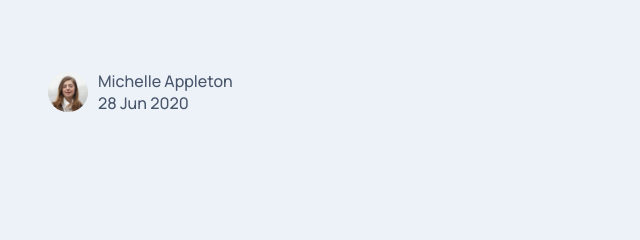
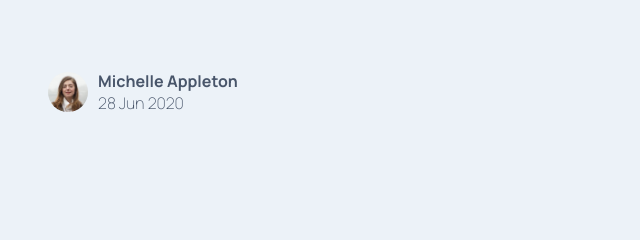
Before and after one commit to Adi0022/aditya-second-ui-challenge, a plain HTML site: page index.html in a window 1280 px wide. Shown: the part 410-650 px from the top of the page, 329-969 px from the left. Drawn offline with Linux system fonts and the light colour scheme.

Commit message:
first class end

```diff
--- a/style.css
+++ b/style.css
@@ -82,3 +82,9 @@ height: 40px;
 border-radius: 50px;
 margin-right: 10px;
 }
+.user-info >p:first-child{
+font-weight: 700;
+}
+.user-info >p:last-child{
+font-weight: 100;
+}
```
